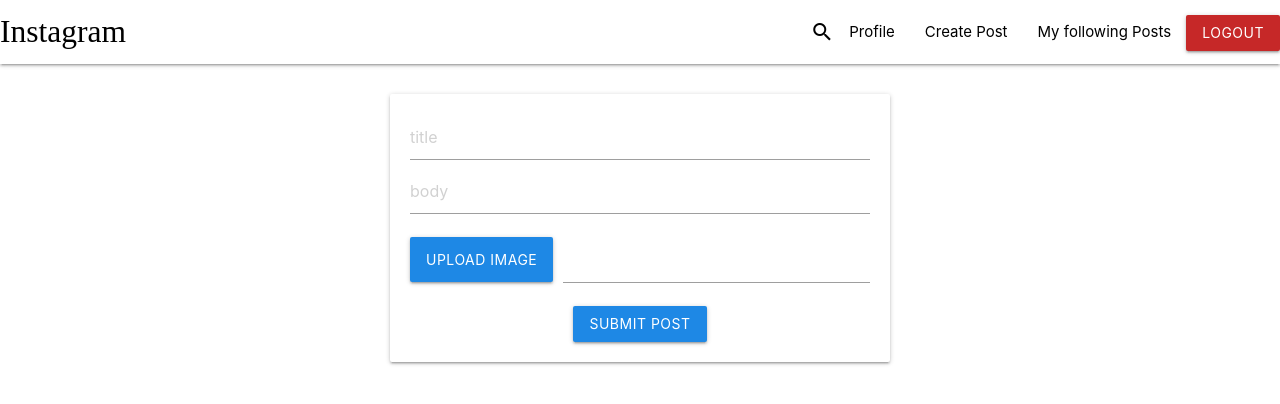
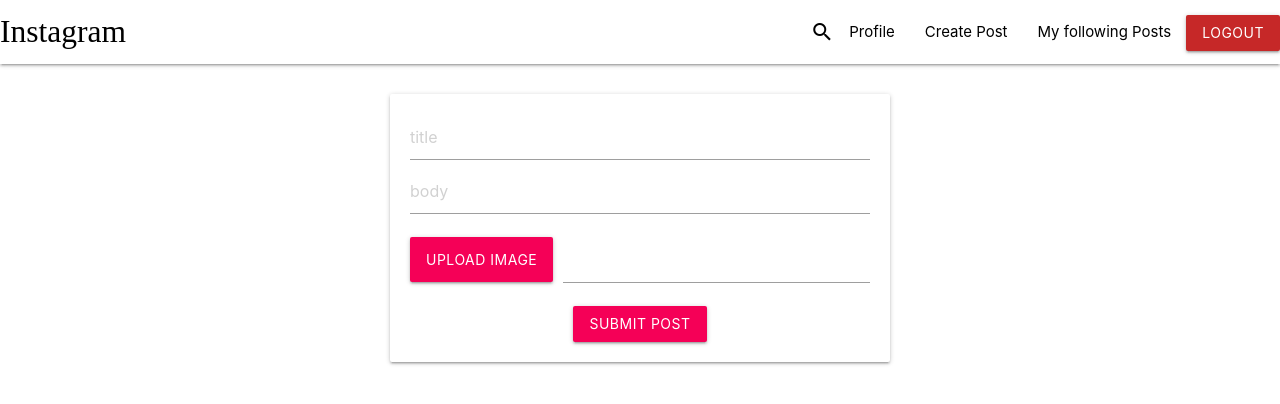
Before and after one commit to ankan1811/FireFlash, a React (Create React App) app in the folder client/: page /create in a window 1280 px wide. Shown: the top 404 px of the page. Built offline with nearby package versions, Linux system fonts and the light colour scheme; sample sign-in values are in the browser's storage; a web font is replaced by a local one.

Commit message:
Proper css

```diff
--- a/client/src/components/screens/CreatePost.js
+++ b/client/src/components/screens/CreatePost.js
@@ -83,7 +83,7 @@
             onChange={(e)=>setBody(e.target.value)}
              />
            <div className="file-field input-field">
-            <div className="btn #64b5f6 blue darken-1">
+            <div className="btn #f50057 pink accent-3">
                 <span>Upload Image</span>
                 <input type="file" onChange={(e)=>setImage(e.target.files[0])} />
             </div>
@@ -91,7 +91,7 @@
                 <input className="file-path validate" type="text" />
             </div>
             </div>
-            <button className="btn waves-effect waves-light #64b5f6 blue darken-1"
+            <button className="btn waves-effect waves-light #f50057 pink accent-3"
             onClick={()=>postDetails()}
 
             >
```
